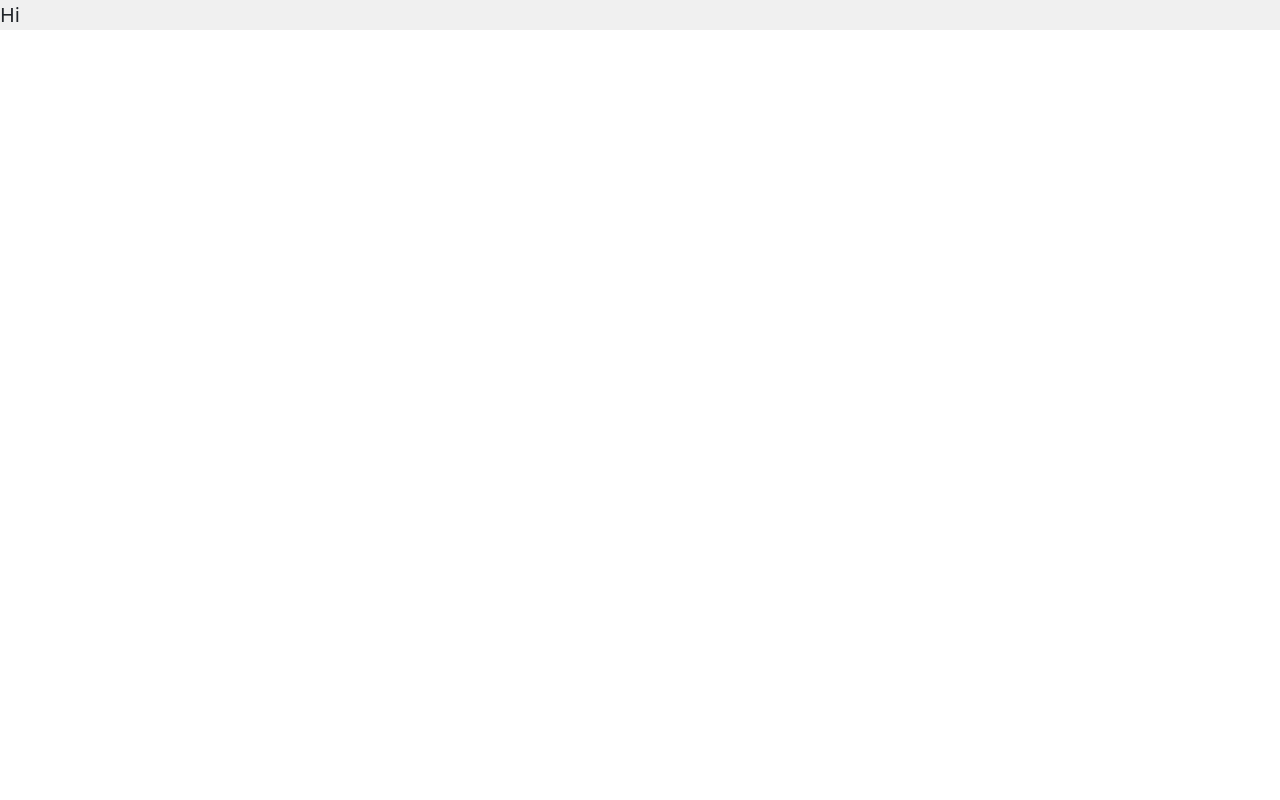
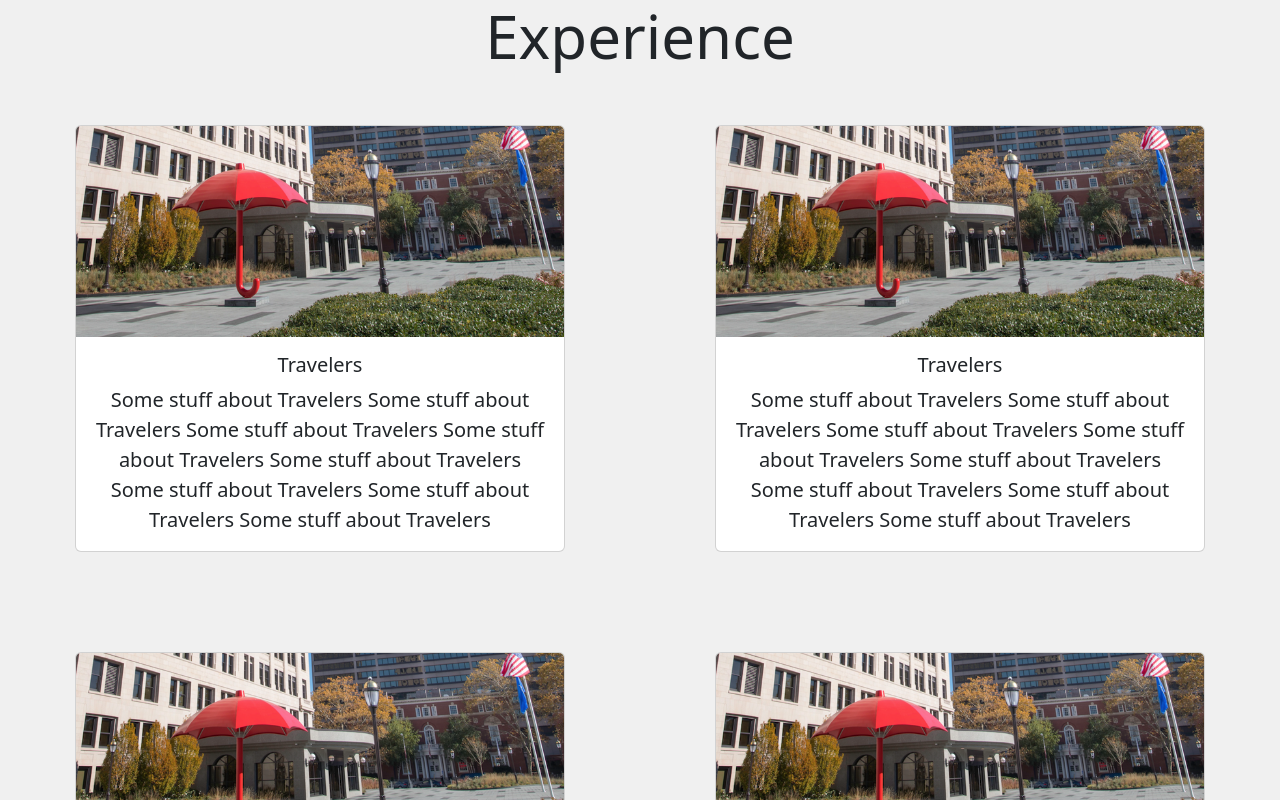
Before and after one commit to JasonZ08/Personal_Website, a React (Create React App) app in the folder my-app/: page / in a window 1280 px wide. Shown: the part 800-1600 px from the top of the page. Before the commit the page ends 830 px from the top, so only its background shows below. Built offline with nearby package versions, Linux system fonts and the light colour scheme.

Commit message:
adding experiences

```diff
--- /dev/null
+++ b/my-app/src/Components/Experience/Experience.css
@@ -0,0 +1,8 @@
+.ExpContainer {
+    text-align: center;
+}
+
+.ExpCards {
+    display: flex;
+    justify-content: center;
+}
--- /dev/null
+++ b/my-app/src/Components/Experience/Experience.js
@@ -0,0 +1,25 @@
+import './Experience.css'
+import "bootstrap/dist/css/bootstrap.min.css";
+import Row from 'react-bootstrap/Row';
+import Col from 'react-bootstrap/Col';
+import Card from 'react-bootstrap/Card'
+import Stack from 'react-bootstrap/Stack';
+import ExperienceCards from './ExperienceCards';
+
+function Experience() {
+    return (
+        <div className="ExpContainer">
+            <h1>Experience</h1>
+            <div className='ExpCards'>
+                {Array.from({ length: 2 }).map((_, idx) => (
+                    <div>
+                        <ExperienceCards />
+                        <ExperienceCards />
+                    </div>
+                ))}
+            </div>
+        </div>
+    )
+}
+
+export default Experience
--- /dev/null
+++ b/my-app/src/Components/Experience/ExperienceCards.css
@@ -0,0 +1,6 @@
+.cardEdit {
+    margin-top: 25px;
+    margin-bottom: 100px;
+    margin-left: 75px;
+    margin-right: 75px;
+}
--- /dev/null
+++ b/my-app/src/Components/Experience/ExperienceCards.js
@@ -0,0 +1,23 @@
+import Card from 'react-bootstrap/Card';
+import './ExperienceCards.css'
+
+function ExperienceCards(){
+    return (
+        <>
+        <Card className='cardEdit'>
+            <Card.Img  variant="top" src="travelers_back.png"/>
+            <Card.Body>
+                <Card.Title>Travelers</Card.Title>
+                <Card.Text>
+                    Some stuff about Travelers Some stuff about Travelers
+                    Some stuff about Travelers Some stuff about Travelers
+                    Some stuff about Travelers Some stuff about Travelers
+                    Some stuff about Travelers Some stuff about Travelers
+                </Card.Text>
+            </Card.Body>
+        </Card>
+    </>
+    )
+}
+
+export default ExperienceCards
--- a/my-app/src/Components/Home/Home.js
+++ b/my-app/src/Components/Home/Home.js
@@ -1,5 +1,6 @@
 import MyNavBar from '../Navigation_Bar/Navbar';
 import Introduction from '../Introduction/Introduction';
+import Experience from '../Experience/Experience';
 import Stack from 'react-bootstrap/Stack';
 import "bootstrap/dist/css/bootstrap.min.css";
 import './home.css'
@@ -11,7 +12,7 @@ function Home(){
             <Stack>
                 <MyNavBar/>
                 <Introduction />
-                <div>Hi</div>
+                <Experience />
             </Stack>
         </div>
     );
--- a/my-app/src/Components/Introduction/Introduction.css
+++ b/my-app/src/Components/Introduction/Introduction.css
@@ -24,7 +24,7 @@ div {
     font-size: 20px;
 }
 
-p {
+.Intro {
     width: 600px;
 }
 
--- a/my-app/src/Components/Introduction/Introduction.js
+++ b/my-app/src/Components/Introduction/Introduction.js
@@ -8,7 +8,7 @@ function Introduction(){
                 <div className= 'group1'>
                     <h1> Hey, I'm Jason Zhong! </h1>
                     <p>
-                        <div>
+                        <div className="Intro">
                         I'm a current undergraduate at the University of Maryland
                         and an aspiring software engineer. Coding has always been
                         fun for me, and I hope that my work can benefit people across the globe.
--- a/my-app/src/Components/Navigation_Bar/Navbar.js
+++ b/my-app/src/Components/Navigation_Bar/Navbar.js
@@ -11,13 +11,13 @@ const MyNavBar = () => {
     return (
         <Navbar fixed="top" expand="lg" bg="dark" data-bs-theme="dark" className='p-4'>
             <Container className='mx-6'>
-                <Navbar.Brand href="#home">
+                <Navbar.Brand>
                     <Image src="/profileIcon.png" roundedCircle />
                 </Navbar.Brand>
                 <Navbar.Toggle aria-controls="basic-navbar-nav" />
                 <Navbar.Collapse id="basic-navbar-nav">
                     <Nav className="me-auto">
-                        <Nav.Link href="#home">
+                        <Nav.Link>
                             <Button variant='dark'>
                                 <h4>Jason Zhong</h4>
                             </Button>{' '}
```
Also changed, not shown: my-app/public/capitalone_back.jpg (added), my-app/public/travelers_back.png (added).
